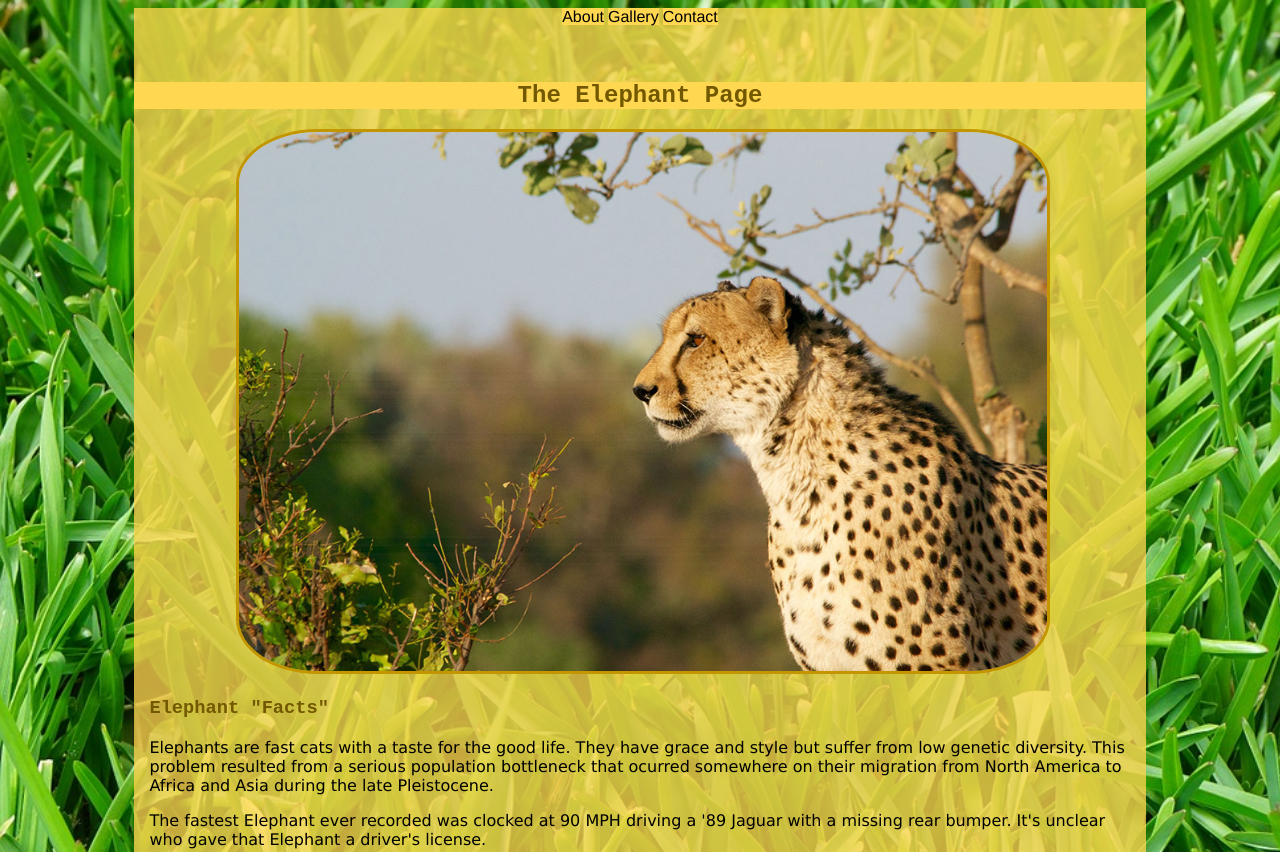
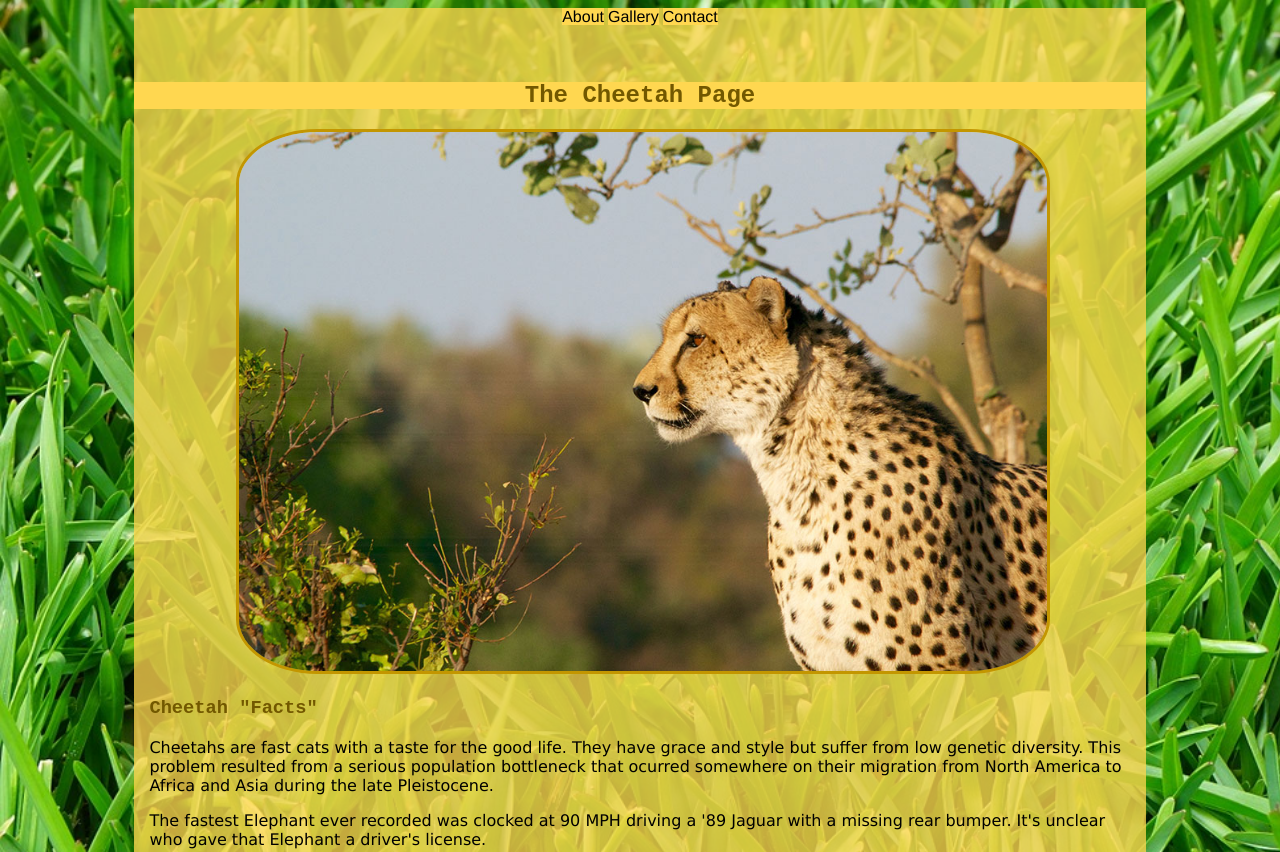
Before and after one commit to aaronatwork/deletethislaterok, a plain HTML site: page index.html in a window 1280 px wide. Shown: the top 852 px of the page. Drawn offline with Linux system fonts and the light colour scheme.

Commit message:
Add files via upload

```diff
--- a/index.html
+++ b/index.html
@@ -20,16 +20,16 @@
 
   <br /><br />
 
-    <h2>The Elephant Page</h2>
+    <h2>The Cheetah Page</h2>
 <div class="bigpicture">
     <img id="#header-img" src="img/header.jpg" />
 </div>
 
 
 <section id="Elephant_facts">
-<h3>Elephant "Facts"</h3>
+<h3>Cheetah "Facts"</h3>
 <p>
-Elephants are fast cats with a taste for the good life. They have grace and style but suffer from low genetic diversity. This problem resulted from a serious population bottleneck that ocurred somewhere on their migration from North America to Africa and Asia during the late Pleistocene.
+Cheetahs are fast cats with a taste for the good life. They have grace and style but suffer from low genetic diversity. This problem resulted from a serious population bottleneck that ocurred somewhere on their migration from North America to Africa and Asia during the late Pleistocene.
 </p>
 <p>
 The fastest Elephant ever recorded was clocked at 90 MPH driving a '89 Jaguar with a missing rear bumper. It's unclear who gave that Elephant a driver's license.
```
